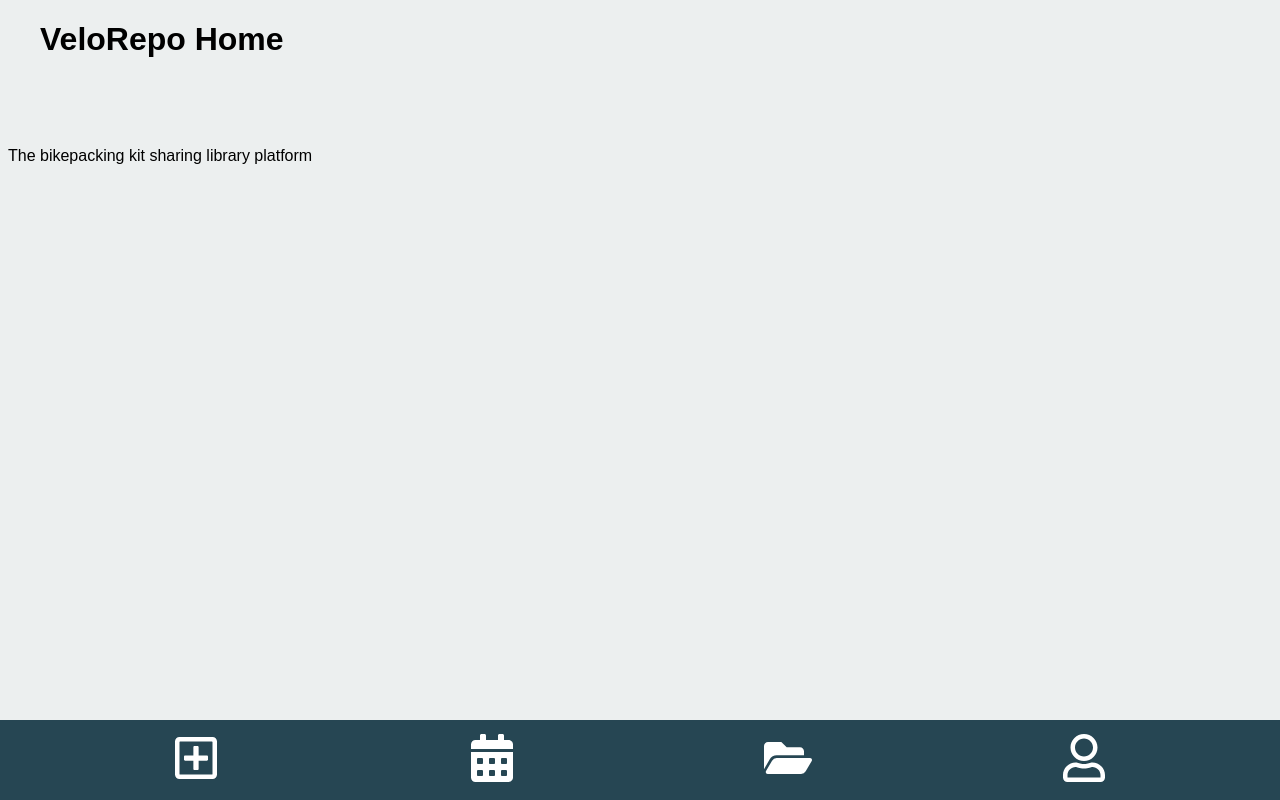
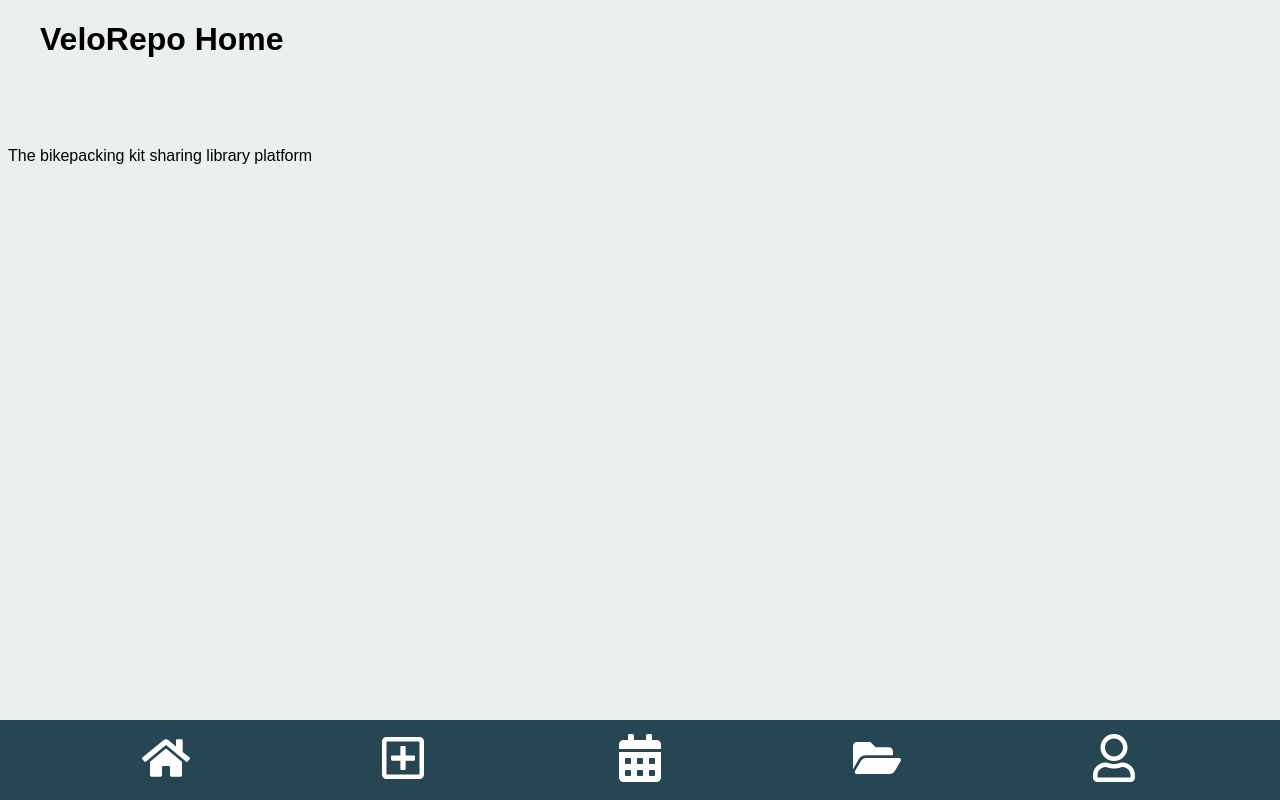
Before and after one commit to HelenLangers/VeloRepo, a React (Create React App) app: page /welcome in a window 1280 px wide. Built offline with nearby package versions, Linux system fonts and the light colour scheme; no server answers; sample sign-in values are in the browser's storage; a web font is replaced by a local one.

Commit message:
adding home icon

```diff
--- a/src/Components/NavBar.js
+++ b/src/Components/NavBar.js
@@ -5,6 +5,7 @@ import { FaRegPlusSquare } from 'react-icons/fa';
 import { FaRegUser } from 'react-icons/fa';
 import { FaCalendarAlt } from 'react-icons/fa';
 import { FaFolderOpen } from 'react-icons/fa';
+import { FaHome } from 'react-icons/fa';
 
 function NavBar() {
 
@@ -15,6 +16,9 @@ function NavBar() {
         <Outlet />
       </div>
       <nav className='navbar'>
+      <div className="navOptionBlock">
+            <Link to='/welcome'><FaHome className='navIcon'/></Link>
+          </div>
           <div className="navOptionBlock">
             <Link to='/add-item'><FaRegPlusSquare className='navIcon'/></Link>
           </div>
```
